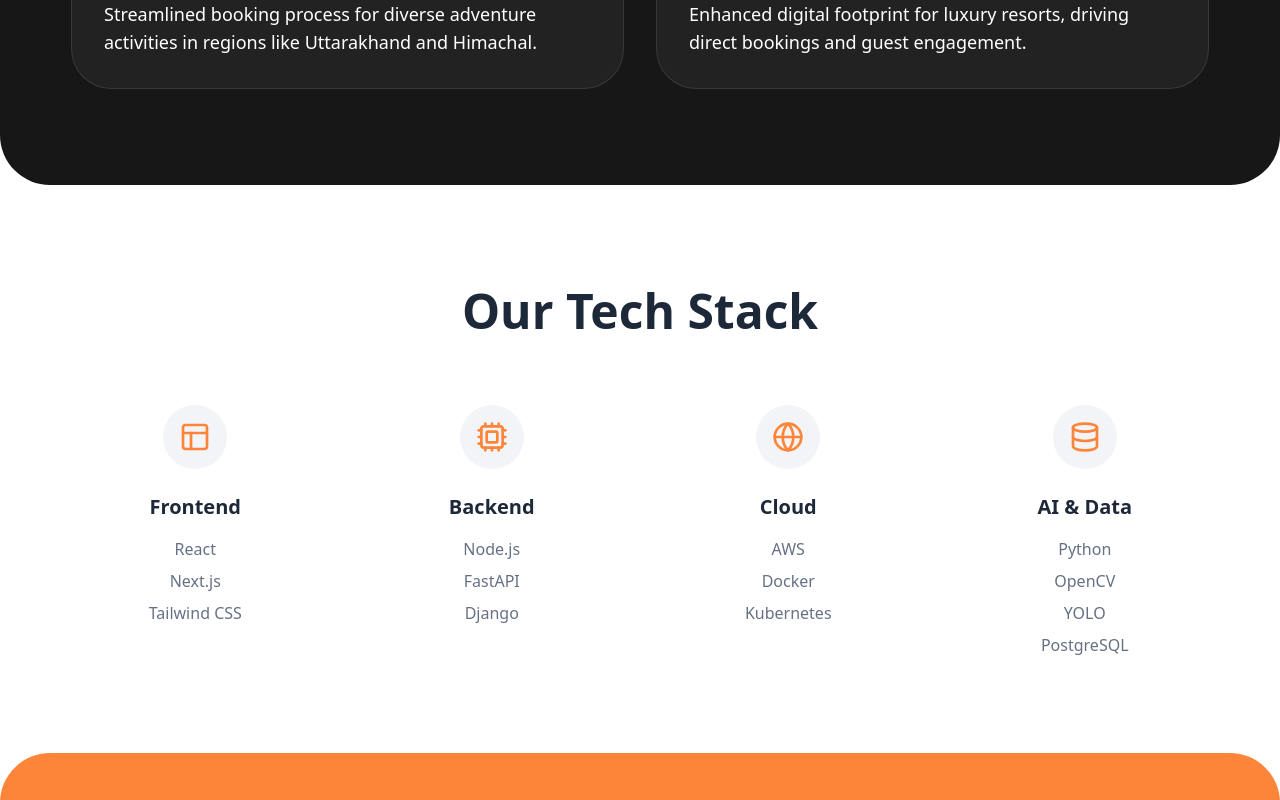
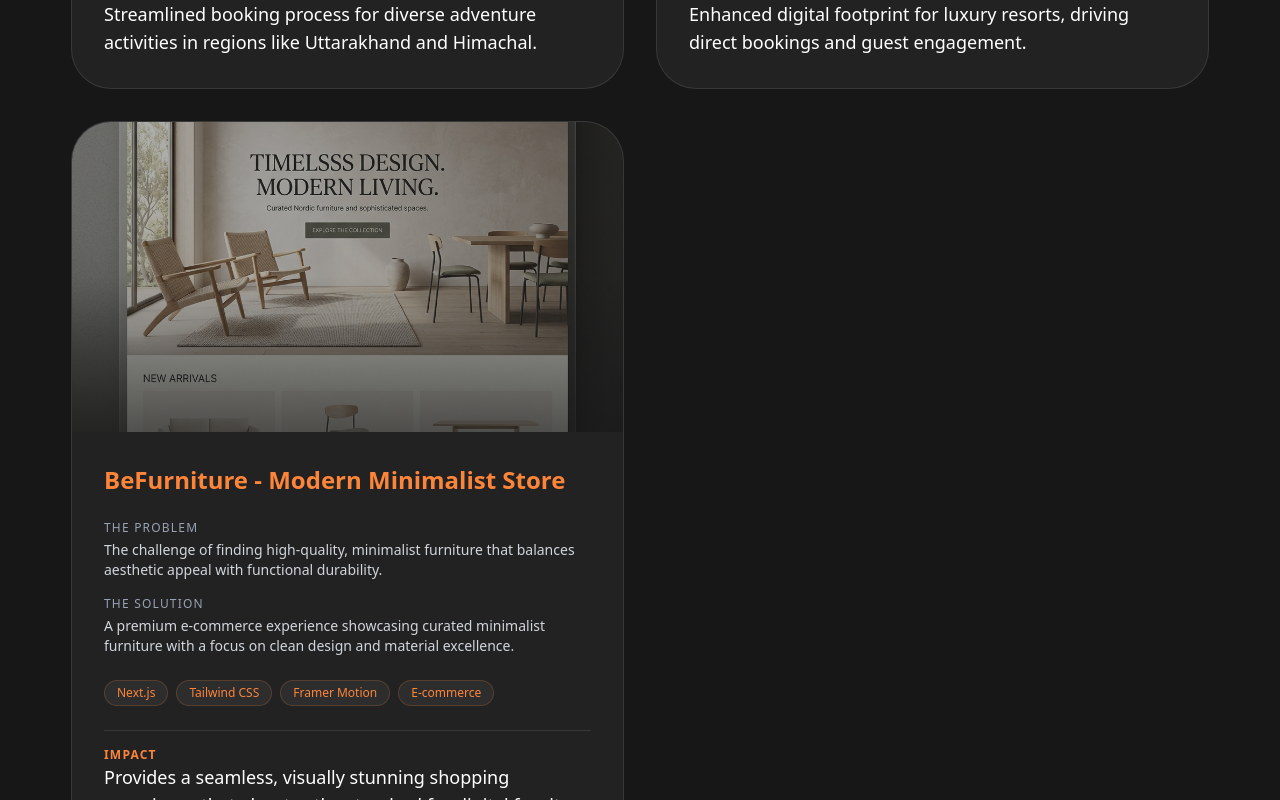
Before and after one commit to itzdevilsunny/zorvia02-portfolio, a Next.js app: page / in a window 1280 px wide. Shown: the part 9100-9900 px from the top of the page. Built offline with nearby package versions, Linux system fonts and the light colour scheme.

Commit message:
feat: add BeFurniture project to portfolio with premium mockup

```diff
--- a/src/data/data.ts
+++ b/src/data/data.ts
@@ -255,6 +255,15 @@
     impact: "Enhanced digital footprint for luxury resorts, driving direct bookings and guest engagement.",
     image: "/projects/loft-hills.png",
     link: "https://share.google/JK4pyEMPvA3RHutma"
+  },
+  {
+    title: "BeFurniture - Modern Minimalist Store",
+    problem: "The challenge of finding high-quality, minimalist furniture that balances aesthetic appeal with functional durability.",
+    solution: "A premium e-commerce experience showcasing curated minimalist furniture with a focus on clean design and material excellence.",
+    stack: ["Next.js", "Tailwind CSS", "Framer Motion", "E-commerce"],
+    impact: "Provides a seamless, visually stunning shopping experience that elevates the standard for digital furniture retail.",
+    image: "/projects/furniture.png",
+    link: "https://modern-minimalist-furniture.vercel.app/"
   }
 ];
 
```
Also changed, not shown: public/projects/furniture.png (added).
